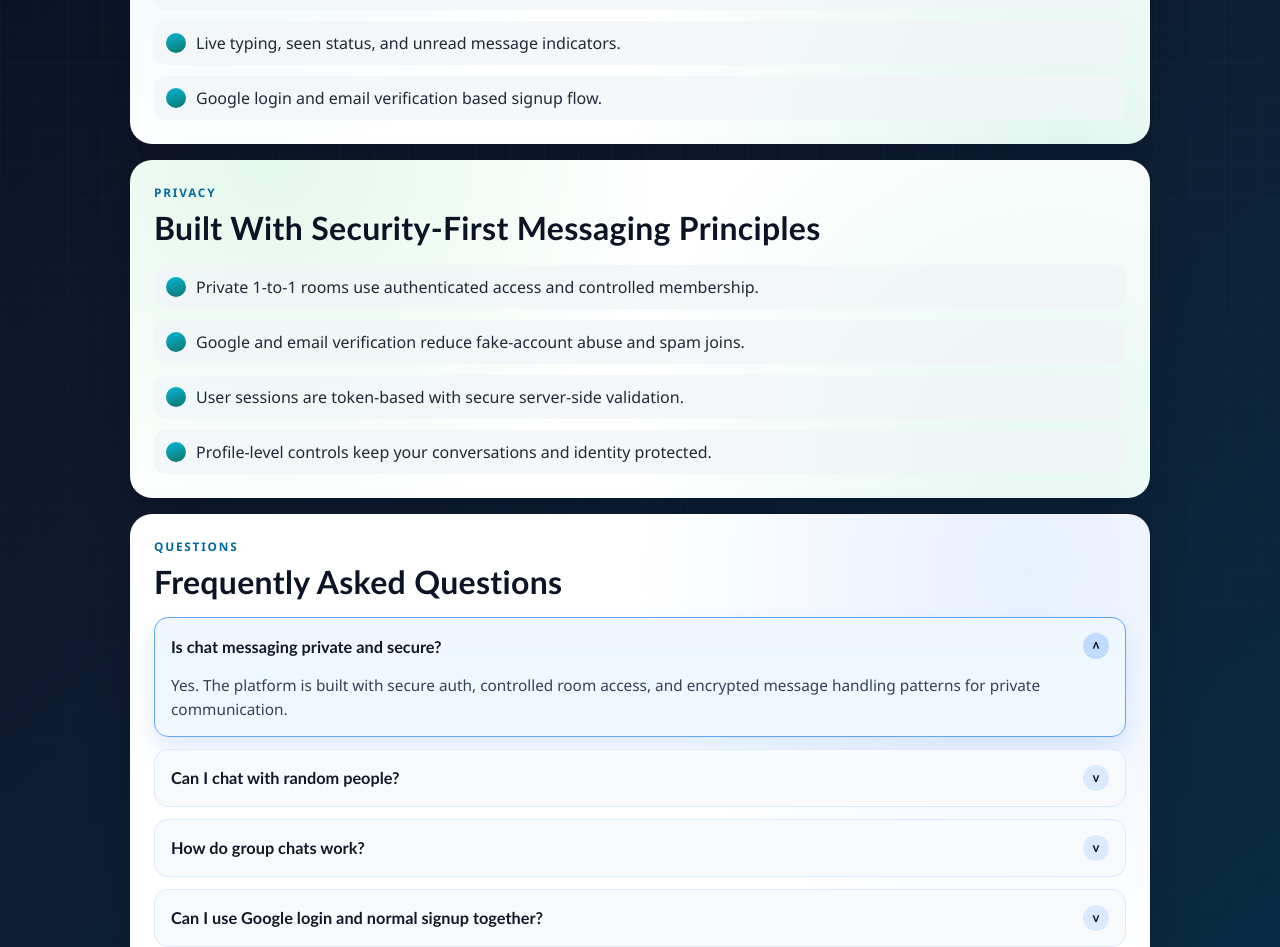
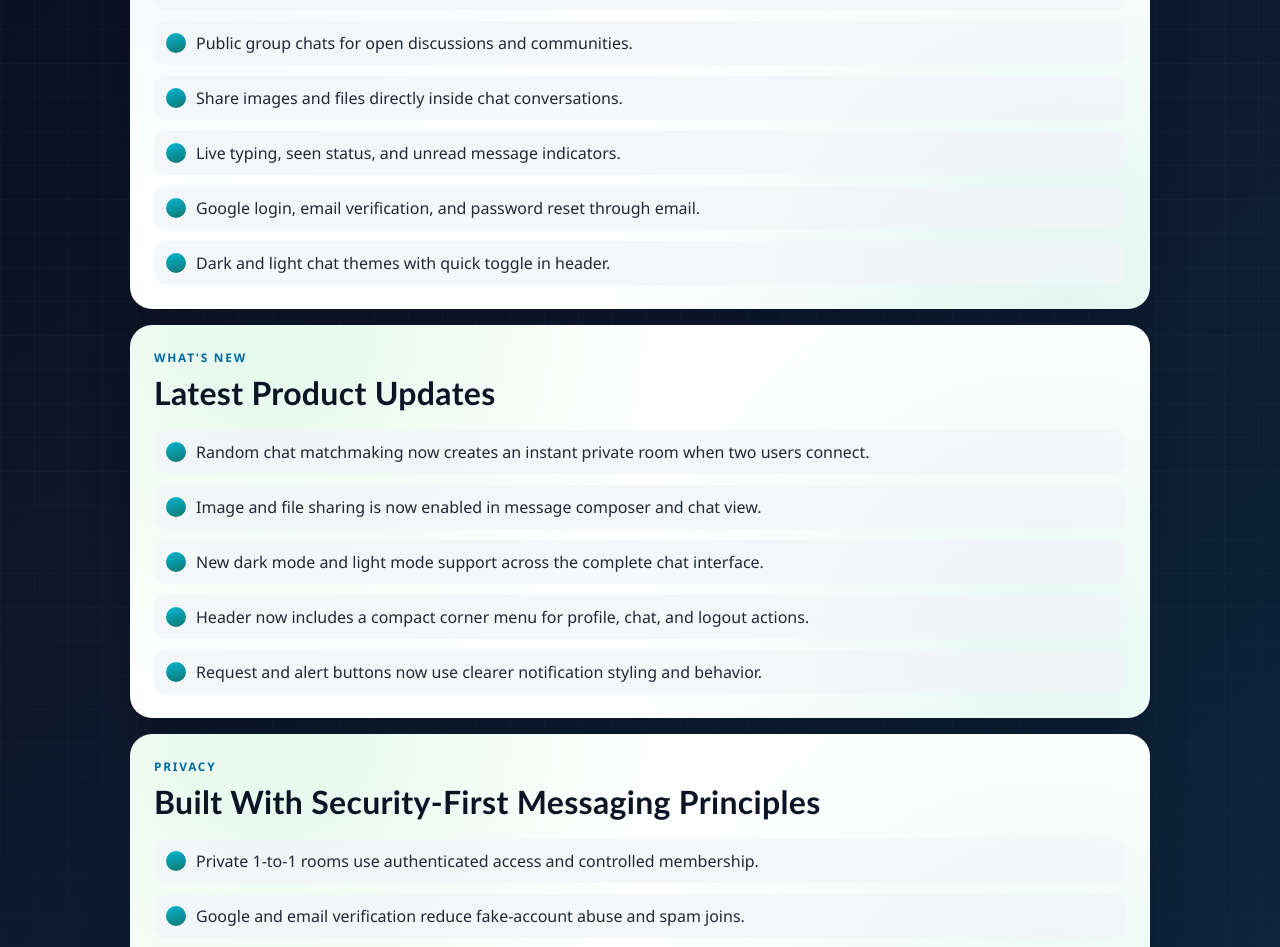
Before and after one commit to Shrinivas-K2/Chat_App, a React (Vite) app in the folder frontend/: page / in a window 1280 px wide. Shown: the part 1025-1972 px from the top of the page. Built offline with nearby package versions, Linux system fonts and the light colour scheme; no server answers.

Commit message:
updated main page

```diff
--- a/frontend/src/features/auth/pages/LandingPage.jsx
+++ b/frontend/src/features/auth/pages/LandingPage.jsx
@@ -4,17 +4,29 @@ import { BrandLogo } from "../../../components/common/BrandLogo";
 
 const FEATURE_POINTS = [
   "Discover and connect with random users instantly.",
+  "One-click Random Connect with auto-matching and no manual approval.",
   "Secure private 1-to-1 conversations with clean access control.",
   "Public group chats for open discussions and communities.",
+  "Share images and files directly inside chat conversations.",
   "Live typing, seen status, and unread message indicators.",
-  "Google login and email verification based signup flow.",
+  "Google login, email verification, and password reset through email.",
+  "Dark and light chat themes with quick toggle in header.",
 ];
 
 const PRIVACY_POINTS = [
   "Private 1-to-1 rooms use authenticated access and controlled membership.",
   "Google and email verification reduce fake-account abuse and spam joins.",
   "User sessions are token-based with secure server-side validation.",
+  "Password reset links are time-limited and invalidate old sessions.",
   "Profile-level controls keep your conversations and identity protected.",
+];
+
+const UPDATE_POINTS = [
+  "Random chat matchmaking now creates an instant private room when two users connect.",
+  "Image and file sharing is now enabled in message composer and chat view.",
+  "New dark mode and light mode support across the complete chat interface.",
+  "Header now includes a compact corner menu for profile, chat, and logout actions.",
+  "Request and alert buttons now use clearer notification styling and behavior.",
 ];
 
 const FAQ_ITEMS = [
@@ -26,17 +38,17 @@ const FAQ_ITEMS = [
   {
     question: "Can I chat with random people?",
     answer:
-      "Yes. You can discover connected users quickly and send private chat requests to start conversations in seconds.",
+      "Yes. Use the Random Connect button and if another online user also connects, both are matched instantly in a private room.",
   },
   {
     question: "How do group chats work?",
     answer:
-      "You can create public groups, invite members, and chat in real time with delivery updates and live presence.",
+      "You can create groups from the Groups section, join public groups, and chat in real time with delivery updates and live presence.",
   },
   {
-    question: "Can I use Google login and normal signup together?",
+    question: "Can I recover my password if I forget it?",
     answer:
-      "Yes. Google sign-in is supported, and email/password signup works with verification flow for safer account access.",
+      "Yes. Password recovery is available through email reset links, along with verified email and Google sign-in flows.",
   },
 ];
 
@@ -66,6 +78,9 @@ export function LandingPage() {
         <nav className="landing-nav-links" aria-label="Main navigation">
           <a href="#features" onClick={scrollToSection("features")}>
             Features
+          </a>
+          <a href="#updates" onClick={scrollToSection("updates")}>
+            Updates
           </a>
           <a href="#privacy" onClick={scrollToSection("privacy")}>
             Privacy
@@ -114,6 +129,19 @@ export function LandingPage() {
         <h2>Everything You Need For Modern Realtime Chat</h2>
         <ul>
           {FEATURE_POINTS.map((point) => (
+            <li key={point}>
+              <span className="landing-feature-dot" aria-hidden="true" />
+              <span>{point}</span>
+            </li>
+          ))}
+        </ul>
+      </section>
+
+      <section className="landing-privacy-board" id="updates">
+        <p className="landing-section-kicker">What&apos;s New</p>
+        <h2>Latest Product Updates</h2>
+        <ul>
+          {UPDATE_POINTS.map((point) => (
             <li key={point}>
               <span className="landing-feature-dot" aria-hidden="true" />
               <span>{point}</span>
@@ -187,6 +215,9 @@ export function LandingPage() {
             <a href="#features" onClick={scrollToSection("features")}>
               Features
             </a>
+            <a href="#updates" onClick={scrollToSection("updates")}>
+              Updates
+            </a>
             <a href="#privacy" onClick={scrollToSection("privacy")}>
               Privacy
             </a>
```
